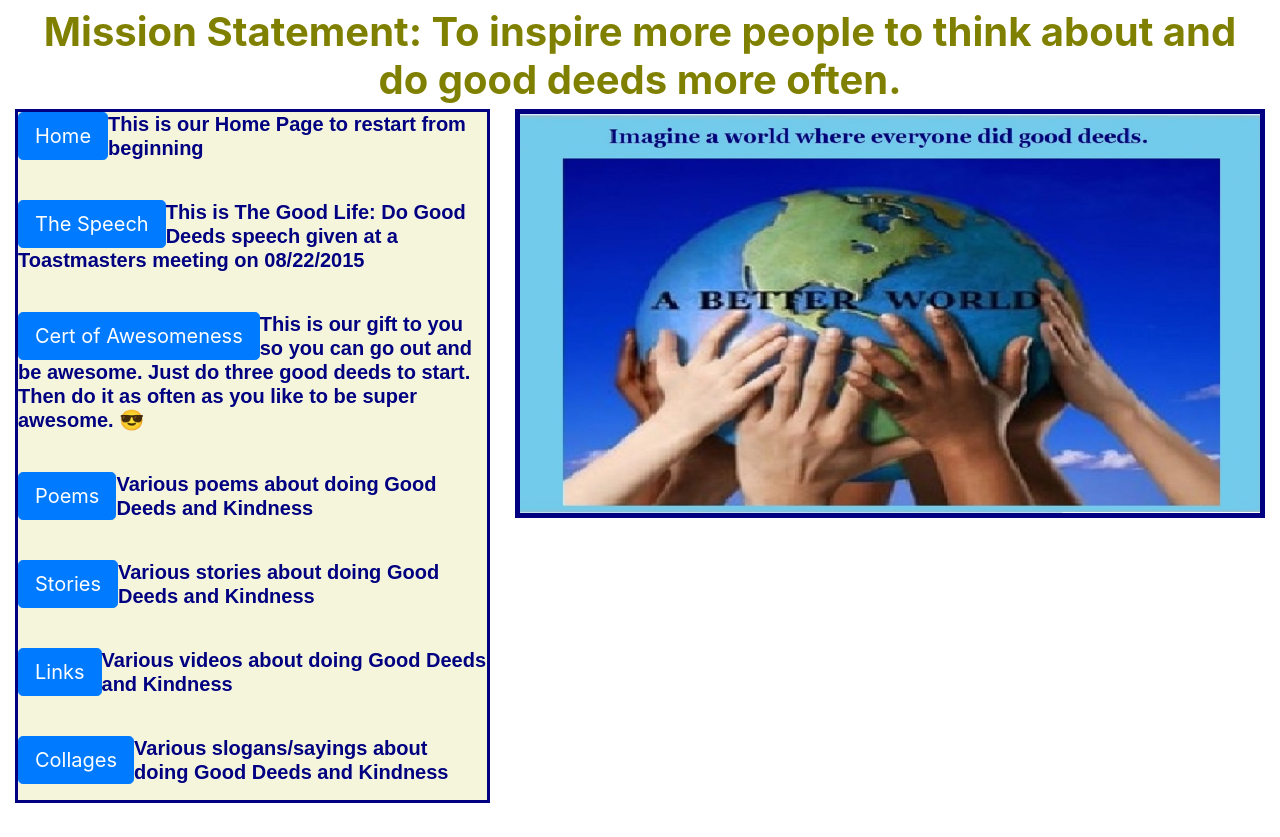
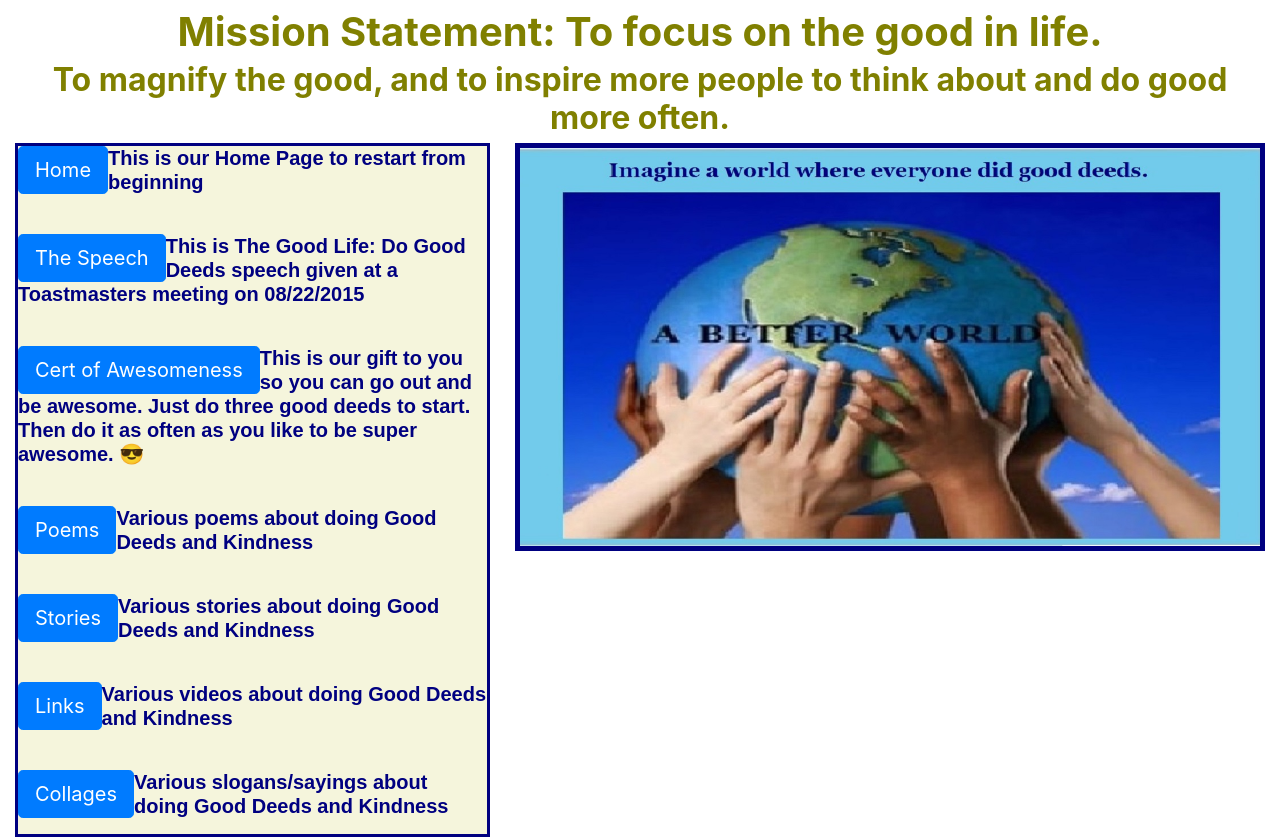
Before and after one commit to toncus/DoingGoodDeeds, a Flask app: page /mission in a window 1280 px wide. Shown: the part 82-919 px from the top of the page. Before the commit the page ends 885 px from the top, so only its background shows below. Run offline with Flask 2, Linux system fonts and the light colour scheme; some libraries are stand-ins or nearby versions.

Commit message:
Update mission.html

```diff
--- a/templates/mission.html
+++ b/templates/mission.html
@@ -16,7 +16,8 @@
   </nav>
 <!–– First Row  -->
 <div class="container-fluid">
-    <center><h1 id="magickind">Mission Statement: To inspire more people to think about and do good deeds more often.</h1></center>
+    <center><h1 id="magickind">Mission Statement: To focus on the good in life. </h1></center>
+    <center><h2 id="magickind">To magnify the good, and to inspire more people to think about and do good more often.</h2></center>
     <div>
 </div>
 
```
